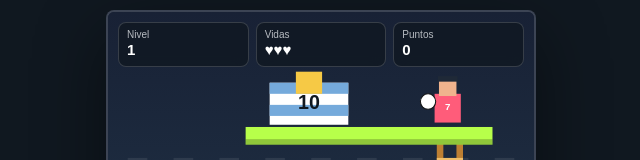
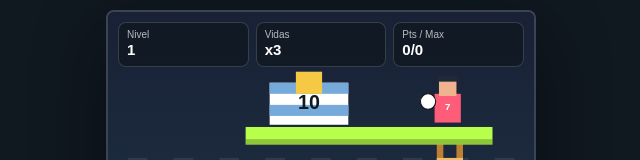
Before and after one commit to fflorioudi/DonkeyKongMessi, a Next.js app: page /donkey-messi in a window 1280 px wide. Shown: the top 160 px of the page, without its empty margins (319-959 px from the left). Built offline with nearby package versions, Linux system fonts and the light colour scheme.

Commit message:
Inicio de v2 y fix

```diff
--- a/app/donkey-messi/page.tsx
+++ b/app/donkey-messi/page.tsx
@@ -15,6 +15,7 @@ const initialSnapshot: GameSnapshot = {
   status: "menu",
   lives: 3,
   score: 0,
+  highScore: 0,
   level: 1,
   levelName: "Rosario / Origen",
   canClimb: false,
--- a/entities/Ball.ts
+++ b/entities/Ball.ts
@@ -22,6 +22,7 @@ export class Ball {
   update(dt: number, platforms: Platform[], worldWidth: number, worldHeight: number) {
     const previousBottom = this.y + this.radius;
     const wasFalling = this.vy > 0;
+    const bottomPlatformY = Math.max(...platforms.map((platform) => platform.y));
 
     this.x += this.direction * this.speed * dt;
 
@@ -51,6 +52,11 @@ export class Ball {
         this.y + this.radius <= platformTop + 34;
 
       if (landsOnPlatform) {
+        if (platform.y === bottomPlatformY) {
+          this.alive = false;
+          return;
+        }
+
         this.y = platformTop - this.radius;
         this.vy = 0;
 
--- a/game/Game.ts
+++ b/game/Game.ts
@@ -5,6 +5,7 @@ import { InputManager } from "./Input";
 import type { GameSnapshot, GameStatus, HudSnapshot, LevelDefinition } from "./types";
 
 const INITIAL_LIVES = 3;
+const HIGH_SCORE_KEY = "donkey-messi-high-score";
 
 export class Game {
   readonly input = new InputManager();
@@ -16,6 +17,8 @@ export class Game {
   private status: GameStatus = "menu";
   private lives = INITIAL_LIVES;
   private score = 0;
+  private highScore = 0;
+  private bestY: number;
   private lastSnapshotKey = "";
   private onSnapshot: (snapshot: GameSnapshot) => void;
   private animationFrame = 0;
@@ -38,8 +41,10 @@ export class Game {
     this.ctx = ctx;
     this.level = level;
     this.player = new Player(level.playerSpawn);
+    this.bestY = level.playerSpawn.y;
     this.balls = [];
     this.onSnapshot = onSnapshot;
+    this.highScore = this.loadHighScore();
     this.resize();
     this.emitSnapshot(true);
   }
@@ -77,6 +82,7 @@ export class Game {
     this.status = "playing";
     this.lives = INITIAL_LIVES;
     this.score = 0;
+    this.bestY = this.level.playerSpawn.y;
     this.hitCooldown = 0;
     this.ballSpawnTimer = this.level.ballSpawner.firstDelay;
     this.player.reset(this.level.playerSpawn);
@@ -99,6 +105,7 @@ export class Game {
     const input = this.input.snapshot();
 
     this.player.update(dt, input, this.level.platforms, this.level.ladders);
+    this.updateScore(dt);
     this.spawnBallIfReady();
     this.balls.forEach((ball) => ball.update(dt, this.level.platforms, this.level.worldWidth, this.level.worldHeight));
     this.balls = this.balls.filter((ball) => ball.alive);
@@ -120,10 +127,9 @@ export class Game {
     if (rectsOverlap(this.player.rect, this.level.goal)) {
       this.status = "levelComplete";
       this.score += 1000;
+      this.recordHighScore();
       this.input.reset();
     }
-
-    this.score += Math.floor(dt * 18);
   }
 
   private damagePlayer() {
@@ -132,12 +138,48 @@ export class Game {
 
     if (this.lives <= 0) {
       this.status = "gameOver";
+      this.recordHighScore();
       this.input.reset();
       return;
     }
 
     this.player.reset(this.level.playerSpawn);
+    this.balls = [];
+    this.ballSpawnTimer = this.level.ballSpawner.firstDelay;
     this.input.reset();
+  }
+
+  private updateScore(dt: number) {
+    this.score += dt * 8;
+
+    if (this.player.y < this.bestY) {
+      this.score += (this.bestY - this.player.y) * 2;
+      this.bestY = this.player.y;
+    }
+  }
+
+  private loadHighScore() {
+    try {
+      return Number(window.localStorage.getItem(HIGH_SCORE_KEY) || 0);
+    } catch {
+      return 0;
+    }
+  }
+
+  private recordHighScore() {
+    const roundedScore = Math.floor(this.score);
+
+    if (roundedScore <= this.highScore) {
+      return;
+    }
+
+    this.highScore = roundedScore;
+
+    try {
+      window.localStorage.setItem(HIGH_SCORE_KEY, String(this.highScore));
+    } catch {
+      // Storage can fail in private contexts; gameplay should continue.
+    }
   }
 
   private spawnBallIfReady() {
@@ -256,7 +298,8 @@ export class Game {
     const hud: HudSnapshot = {
       status: this.status,
       lives: this.lives,
-      score: this.score,
+      score: Math.floor(this.score),
+      highScore: this.highScore,
       level: this.level.id,
       levelName: this.level.name,
     };
--- a/game/types.ts
+++ b/game/types.ts
@@ -66,6 +66,7 @@ export type HudSnapshot = {
   status: GameStatus;
   lives: number;
   score: number;
+  highScore: number;
   level: number;
   levelName: string;
 };
--- a/ui/HUD.tsx
+++ b/ui/HUD.tsx
@@ -13,11 +13,13 @@ export function HUD({ snapshot }: HUDProps) {
       </div>
       <div>
         <span className="hudLabel">Vidas</span>
-        <strong>{"♥".repeat(snapshot.lives)}</strong>
+        <strong>x{snapshot.lives}</strong>
       </div>
       <div>
-        <span className="hudLabel">Puntos</span>
-        <strong>{snapshot.score}</strong>
+        <span className="hudLabel">Pts / Max</span>
+        <strong>
+          {snapshot.score}/{snapshot.highScore}
+        </strong>
       </div>
     </div>
   );
```
Also changed, not shown: 2 other files (tests, documents, lock files or other folders).
